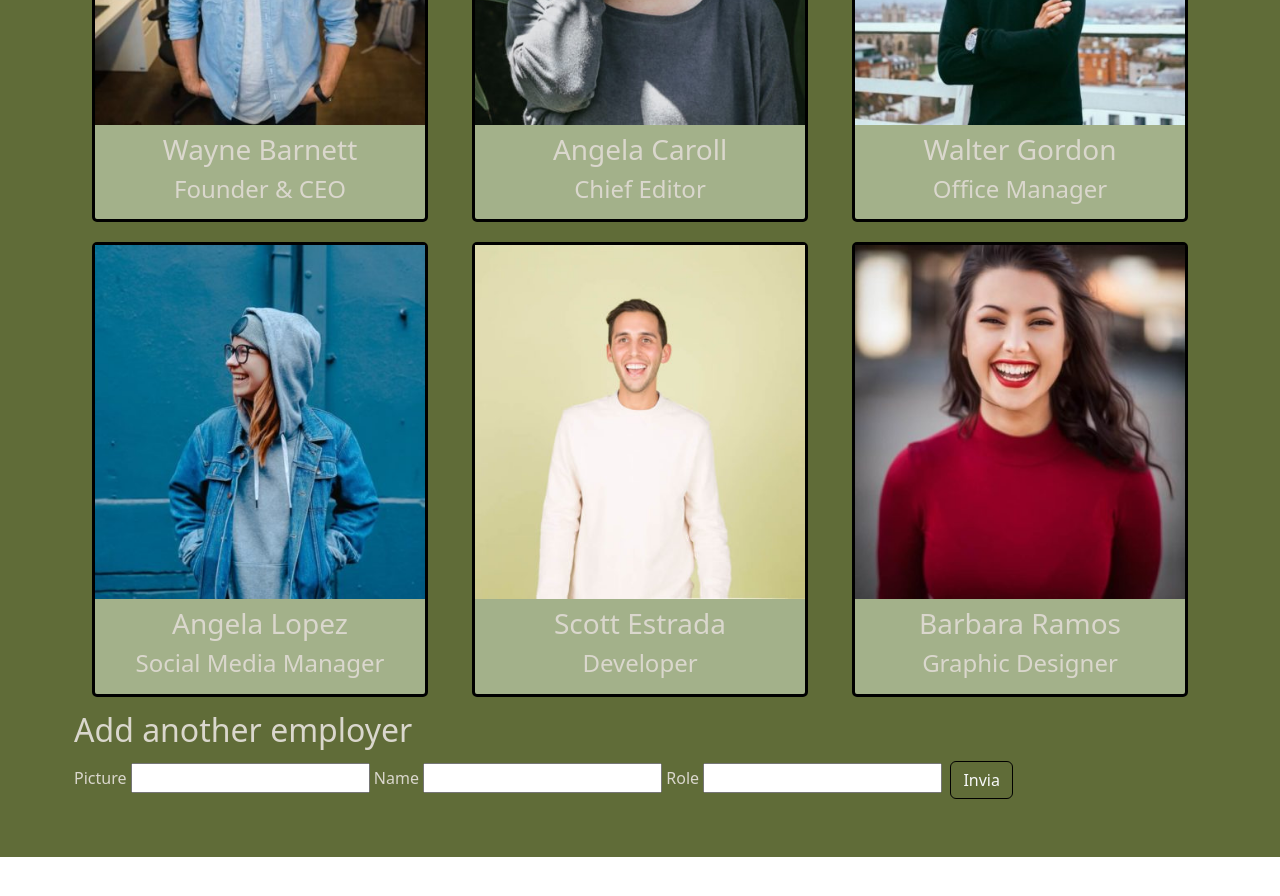
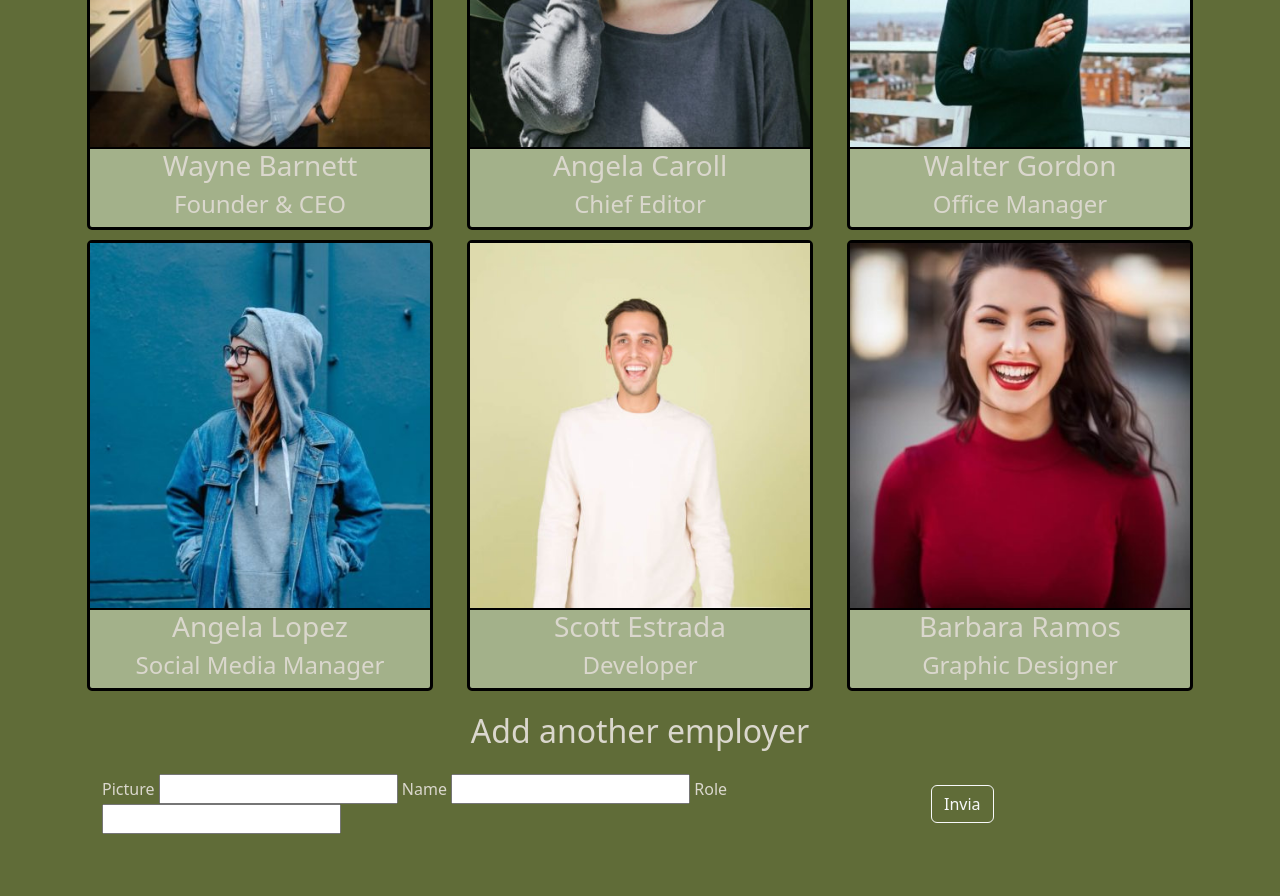
Before and after one commit to chiara1911/js-our-team, a plain HTML site: page index.html in a window 1280 px wide. Shown: the part 340-1236 px from the top of the page. Before the commit the page ends 1197 px from the top, so only its background shows below. Drawn offline with nearby package versions, Linux system fonts and the light colour scheme.

Commit message:
fix layout card and input

```diff
--- a/css/style.css
+++ b/css/style.css
@@ -1,7 +1,7 @@
 
 
 main{
-    width: 100vw;
+    width: 100%;
     height: 100%;
     padding: 50px;
     background-color: #606c38;
@@ -9,7 +9,7 @@ main{
 
 .box-card{
     border: solid 3px black;
-    margin: 10px;
+    margin: 5px;
     background-color: #a3b18a;
     color: #dad7cd;
     border-radius: 5px;
@@ -23,3 +23,6 @@ img{
 .text-color{
     color: #dad7cd;
 }
+#text-card{
+    border-top: solid 2px black;
+}
--- a/index.html
+++ b/index.html
@@ -13,20 +13,25 @@
 <body>
     <main>
         <div class="container">
-            <h1 class="m-auto text-color">Ti presentiamo il nostro team</h1>
+            <h1 class=" text-center text-color mb-3">Ti presentiamo il nostro team</h1>
             <div class="row">
             </div>
         </div>
-        <div class="container p-1">
-            <h2 class="text-color">Add another employer</h2>
-            <label for="newPicture" class="text-color"> Picture</label>
-            <input type="text" name="newPicture" id="newPicture">
-            <label for="newName" class="text-color">Name</label>
-            <input type="text" name="newName" id="newName">
-            <label for="newRole" class="text-color">Role</label>
-            <input type="text" name="newRole" id="newRole" >
-            <button class="btn text-light border-black m-1">Invia</button>
-
+        <div class="container p-3">
+            <h2 class="text-color text-center">Add another employer</h2>
+            <div class="row p-3 align-items-center">
+                <div class="col-9">
+                    <label for="newPicture" class="text-color"> Picture</label>
+                    <input type="text" name="newPicture" id="newPicture">
+                    <label for="newName" class="text-color">Name</label>
+                    <input type="text" name="newName" id="newName">
+                    <label for="newRole" class="text-color">Role</label>
+                    <input type="text" name="newRole" id="newRole">
+                </div>
+                <div class="col-3">
+                    <button class="btn text-light border-light m-1">Invia</button>
+                </div>
+            </div>
         </div>
     </main>
     <script src="js/script.js"></script>
--- a/js/script.js
+++ b/js/script.js
@@ -84,13 +84,13 @@ printBox(newEmployer);
 
 });
 // creo funzione per mettere le box dentro a html
-function printBox(team) {
+function printBox(team){
     const col = document.createElement("div");
     col.classList.add("col-4");
     const template = `
         <div class="box-card ">
             <img src="/img/${team.picture}" alt="">
-            <div class = "d-flex flex-column align-items-center p-2">
+            <div class ="d-flex flex-column align-items-center" id="text-card">
             <h3>${team.name}</h3>
             <h4>${team.role}</h4>
             </div>
@@ -98,5 +98,4 @@ function printBox(team) {
         `;
     col.innerHTML = template;
     rowEl.append(col);
-
 };
```
